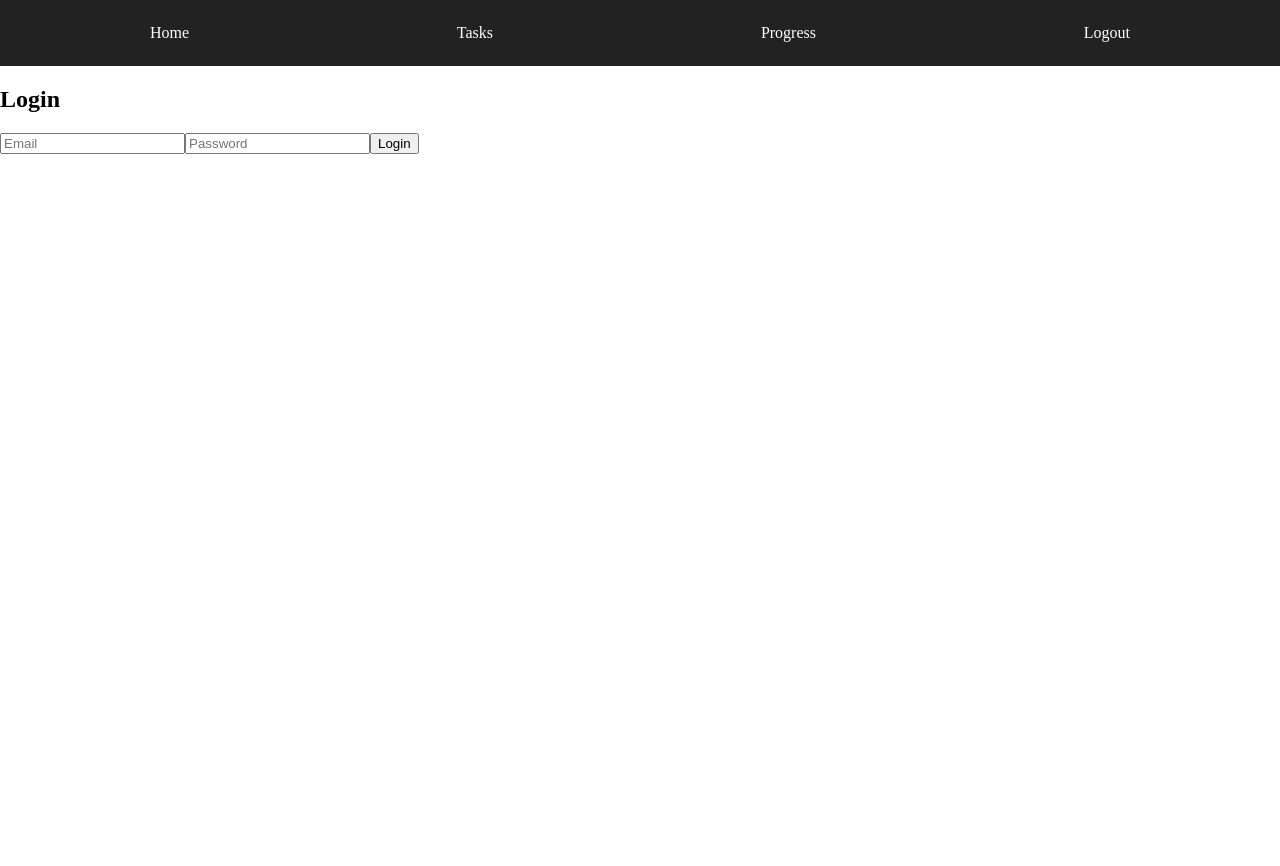
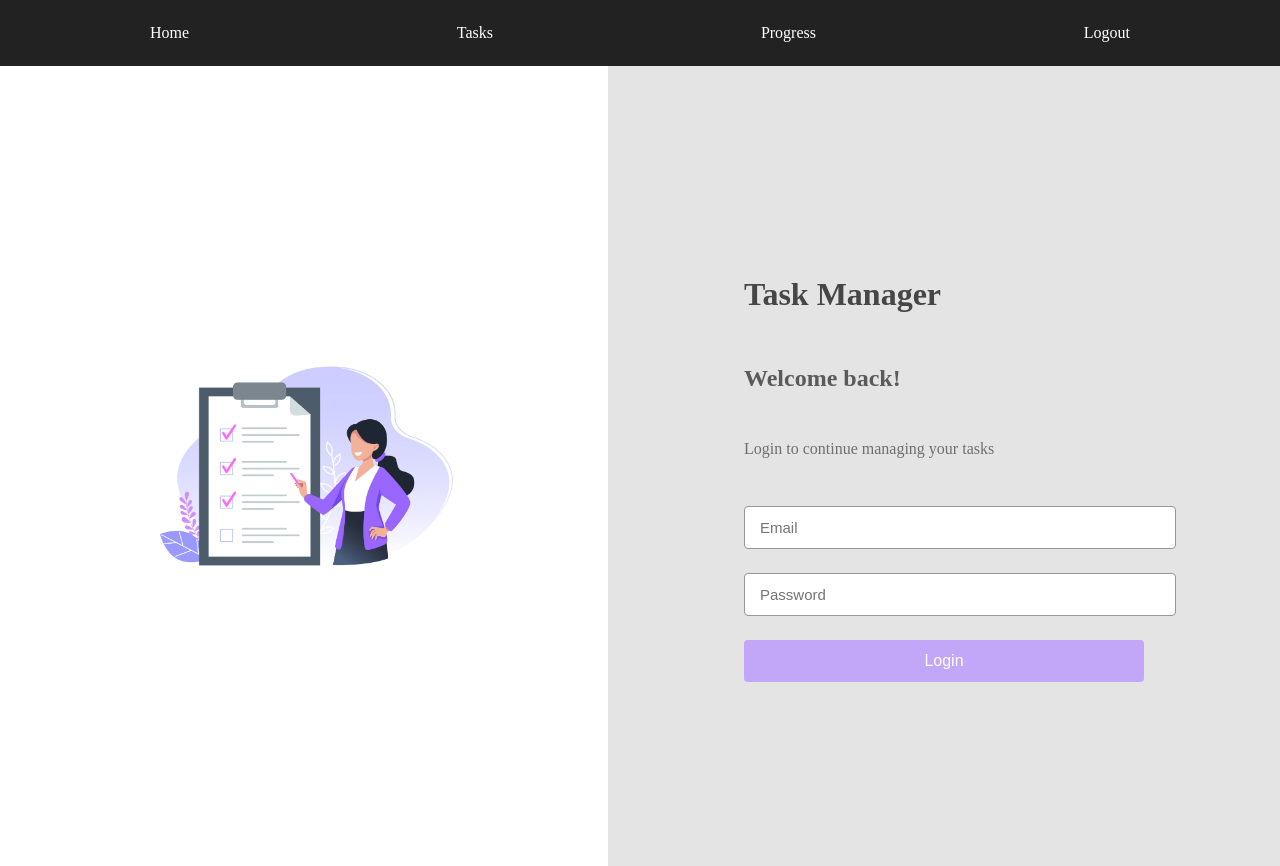
Before and after one commit to Blessing-K/productivity-app, a Next.js app: page /login in a window 1280 px wide. Before the commit the page ends 800 px from the top, so only its background shows below. Built offline with nearby package versions, Linux system fonts and the light colour scheme.

Commit message:
login layout
I added the login layout

```diff
--- a/src/app/(auth)/login/login.module.css
+++ b/src/app/(auth)/login/login.module.css
@@ -0,0 +1,103 @@
+.login_body {
+    background-color: rgb(238, 235, 243);
+    width: 100%;
+    height: 100vh;
+    display: flex;
+  }
+
+  .login_form {
+    background-color: rgb(228, 228, 228);
+    display: flex;
+    align-items: center;
+    justify-content: center;
+    width: 50%;
+    padding: 2rem;
+  }
+
+  .login_image_container {
+    width: 50%;
+    background-color: rgb(255, 255, 255);
+    display: flex;
+    align-items: center;
+    justify-content: center;
+    overflow: hidden;
+  }
+
+  .login_image {
+    width: 60%;
+    object-fit: cover;
+  }
+
+  .form {
+    width: 100%;
+    max-width: 400px;
+    display: flex;
+    flex-direction: column;
+    gap: 1.5rem;
+  }
+
+  .form_group {
+    display: flex;
+    flex-direction: column;
+    gap: 0.5rem;
+  }
+
+  .form_input {
+    width: 100%;
+    border: 1px solid rgb(151, 150, 155);
+    border-radius: 4px;
+    padding: 12px 15px;
+    font-size: 15px;
+    transition: border-color 0.3s ease;
+  }
+
+  .form_input:focus {
+    outline: none;
+    border-color: rgb(194, 167, 248);
+  }
+
+  .error_message {
+    color: rgb(251, 70, 70);
+    font-size: 14px;
+    margin-top: -0.5rem;
+  }
+
+  .submit_button {
+    width: 100%;
+    color: white;
+    background-color: rgb(194, 167, 248);
+    border: none;
+    border-radius: 4px;
+    padding: 12px 0;
+    font-size: 16px;
+    cursor: pointer;
+    transition: background-color 0.3s ease;
+  }
+
+  .submit_button:hover {
+    background-color: rgb(180, 150, 240);
+  }
+
+  .submit_button:disabled {
+    background-color: rgb(200, 200, 200);
+    cursor: not-allowed;
+  }
+
+  /* Typography */
+  .form h1 {
+    font-size: 2rem;
+    margin-bottom: 0.5rem;
+    color: rgb(70, 70, 70);
+  }
+
+  .form h2 {
+    font-size: 1.5rem;
+    margin-bottom: 0.5rem;
+    color: rgb(90, 90, 90);
+  }
+
+  .form p {
+    font-size: 1rem;
+    margin-bottom: 1.5rem;
+    color: rgb(110, 110, 110);
+  }
--- a/src/app/(auth)/login/page.js
+++ b/src/app/(auth)/login/page.js
@@ -2,19 +2,43 @@
 
 import { useState } from "react";
 import { useRouter } from "next/navigation";
+import style from "./login.module.css";
 
 export default function LoginPage() {
   const [email, setEmail] = useState("");
   const [password, setPassword] = useState("");
-  const [error, setError] = useState(null);
+  const [emailError, setEmailError] = useState("");
+  const [passwordError, setPasswordError] = useState("");
   const [loading, setLoading] = useState(false);
   const router = useRouter();
 
   const handleSubmit = async (e) => {
     e.preventDefault();
-    setError(null);
+    let hasErrors = false;
+
+    // Validaciones
+    if (!email) {
+      setEmailError("Email is required");
+      hasErrors = true;
+    } else if (!/\S+@\S+\.\S+/.test(email)) {
+      setEmailError("Please enter a valid email");
+      hasErrors = true;
+    } else {
+      setEmailError("");
+    }
+
+    if (!password) {
+      setPasswordError("Password is required");
+      hasErrors = true;
+    } else if (password.length < 6) {
+      setPasswordError("Password must be at least 6 characters");
+      hasErrors = true;
+    } else {
+      setPasswordError("");
+    }
+
+    if (!hasErrors) {
       setLoading(true);
-
       try {
         const response = await fetch("/api/login", {
           method: "POST",
@@ -29,43 +53,61 @@ export default function LoginPage() {
 
         router.push("/");
       } catch (err) {
-      setError(err.message);
+        setPasswordError(err.message || "Login failed. Please try again.");
       } finally {
         setLoading(false);
+      }
     }
   };
 
   return (
-    <div className="flex items-center justify-center min-h-screen bg-gray-100">
-      <div className="w-full max-w-md p-6 bg-white shadow-lg rounded-lg">
-        <h2 className="text-2xl font-bold text-center mb-6">Login</h2>
-        <form onSubmit={handleSubmit} className="space-y-4">
+    <section className={style.login_body}>
+      <div className={style.login_image_container}>
+      <img className={style.login_image} src="/images/signup_image.jpeg" />
+      </div>
+      <div className={style.login_form}>
+        <form className={style.form} onSubmit={handleSubmit}>
+          <h1>Task Manager</h1>
+          <h2>Welcome back!</h2>
+          <p>Login to continue managing your tasks</p>
+
+          <div className={style.form_group}>
             <input
+              className={style.form_input}
               type="email"
               placeholder="Email"
-            required
               value={email}
-            onChange={(e) => setEmail(e.target.value)}
-            className="w-full p-2 border rounded"
+              onChange={(e) => {
+                setEmail(e.target.value);
+                setEmailError("");
+              }}
             />
+            {emailError && <span className={style.error_message}>{emailError}</span>}
+          </div>
+
+          <div className={style.form_group}>
             <input
+              className={style.form_input}
               type="password"
               placeholder="Password"
-            required
               value={password}
-            onChange={(e) => setPassword(e.target.value)}
-            className="w-full p-2 border rounded"
+              onChange={(e) => {
+                setPassword(e.target.value);
+                setPasswordError("");
+              }}
             />
-          {error && <p className="text-red-500 text-sm">{error}</p>}
+            {passwordError && <span className={style.error_message}>{passwordError}</span>}
+          </div>
+
           <button
             type="submit"
-            className="w-full bg-blue-500 text-white py-2 rounded hover:bg-blue-600"
+            className={style.submit_button}
             disabled={loading}
           >
             {loading ? "Logging in..." : "Login"}
           </button>
         </form>
       </div>
-    </div>
+    </section>
   );
 }
--- a/src/app/page.js
+++ b/src/app/page.js
@@ -11,7 +11,7 @@ export default function Home() {
     const loadTasks = async () => {
       const response = await fetch("/api")
       const tasks = await response.json()
-      console.log(tasks)
+      console.log("Data from API:", data);
       setTasks(tasks)
     };
 
```
Also changed, not shown: public/images/login_image.png (added). Lines whose indentation alone changed are shown as unchanged.
